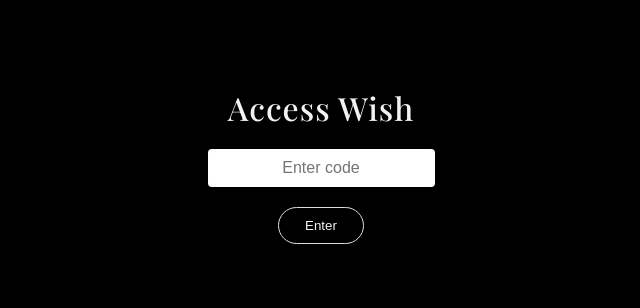
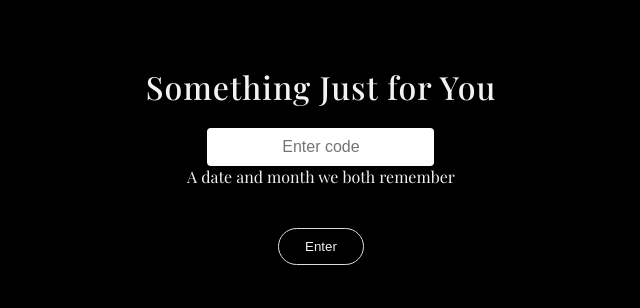
Before and after one commit to salonivyas7/newyearG, a plain HTML site: page index.html in a window 1280 px wide. Shown: the part 246-554 px from the top of the page, without its empty margins (319-959 px from the left). Drawn offline with nearby package versions, Linux system fonts and the light colour scheme.

Commit message:
Update index.html

```diff
--- a/index.html
+++ b/index.html
@@ -140,10 +140,11 @@
   <div class="background-photo" id="bg"></div>
 
   <!-- GATE -->
-  <div class="gate" id="gate">
-    <h1>Access Wish</h1>
-    <input type="password" id="password" placeholder="Enter code" />
-    <br />
+<div class="gate" id="gate">
+  <h1>Something Just for You</h1>
+  <input type="password" id="password" placeholder="Enter code" />
+  <div class="hint">A date and month we both remember</div>
+  <br />
     <button onclick="unlock()">Enter</button>
     <div class="error" id="error">
       Oyee! Don't you remember our anniversary? 😠
```
